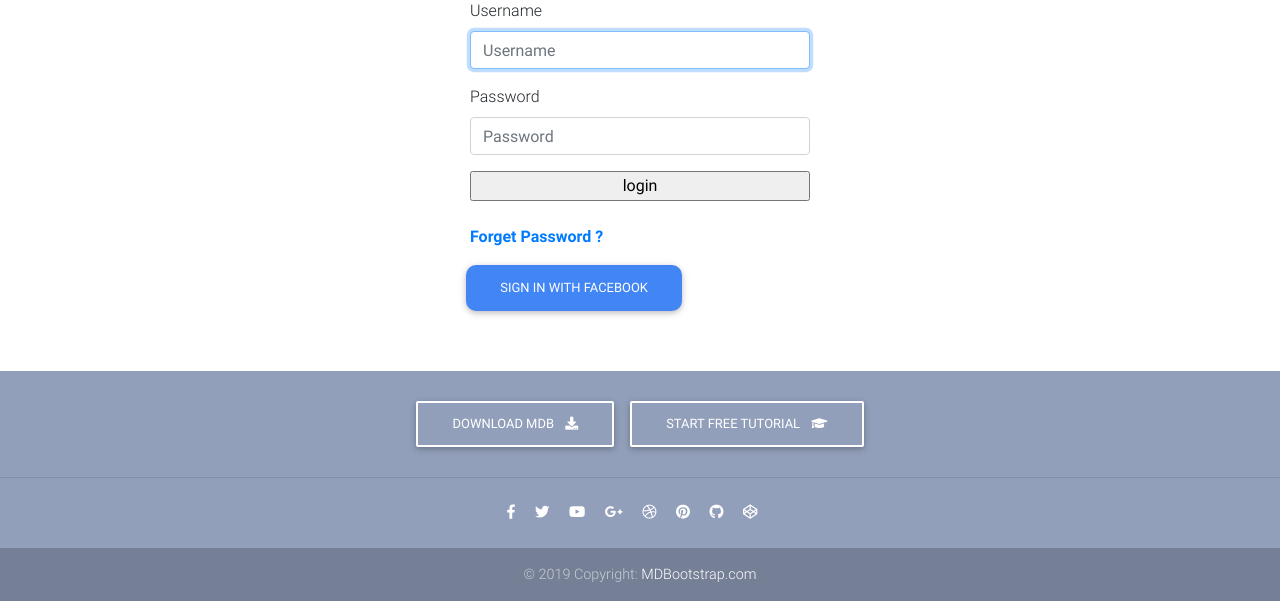
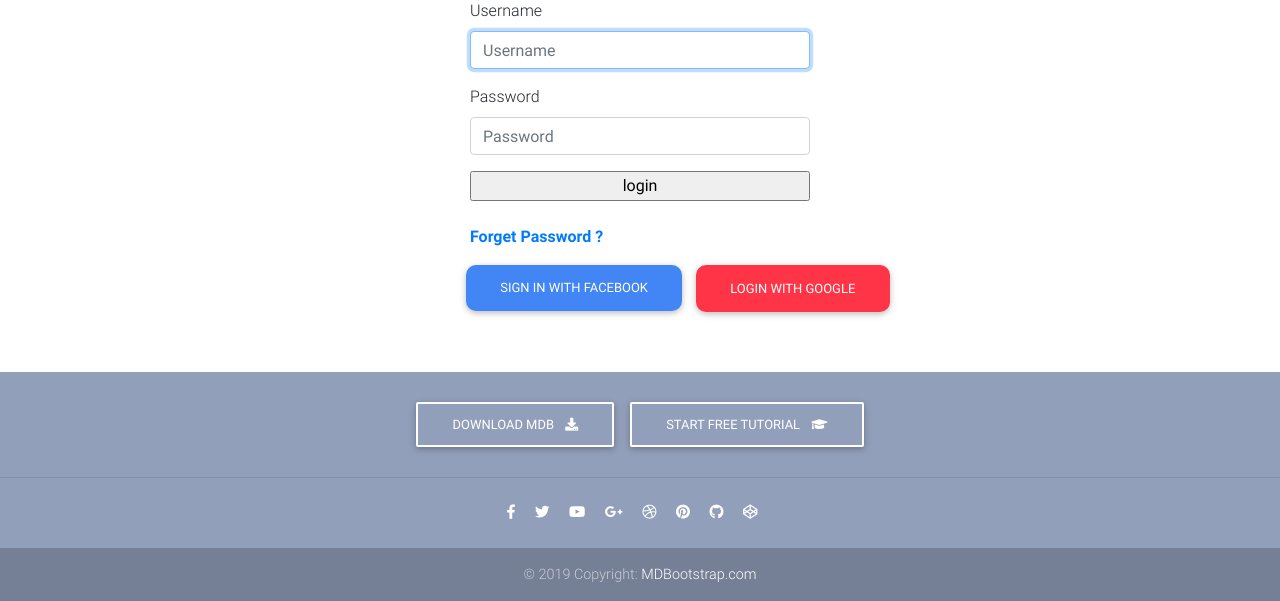
Before and after one commit to muhamed-mustafa/E-Commerce, a Django app: page /accounts/login/ in a window 1280 px wide. Shown: the part 101-702 px from the top of the page. Run offline with Django 3.2, Linux system fonts and the light colour scheme; some libraries are stand-ins or nearby versions.

Commit message:
User can login with facebook or google

```diff
--- a/src/accounts/templates/registration/login.html
+++ b/src/accounts/templates/registration/login.html
@@ -38,6 +38,17 @@
                 </ul>
            </div>
 
+
+           <div class="social">
+                <ul style="margin-top: -74px; margin-right: -280px; margin-left: 180px;">
+                    <li class="btn btn-danger google" style="border-radius: 10px;">
+                        <a style="color: white;" href='{% url "social:begin" "google-oauth2" %}'>Login with Google</a>
+                    </li>
+                </ul>
+           </div>
+
+
+
         </form>
 
     </div>
```
Also changed, not shown: src/project/settings.py (+8 -1 lines), src/db.sqlite3, src/media/profile/6.jpg (added), src/media/profile/6_hQYsnw4.jpg (added).
